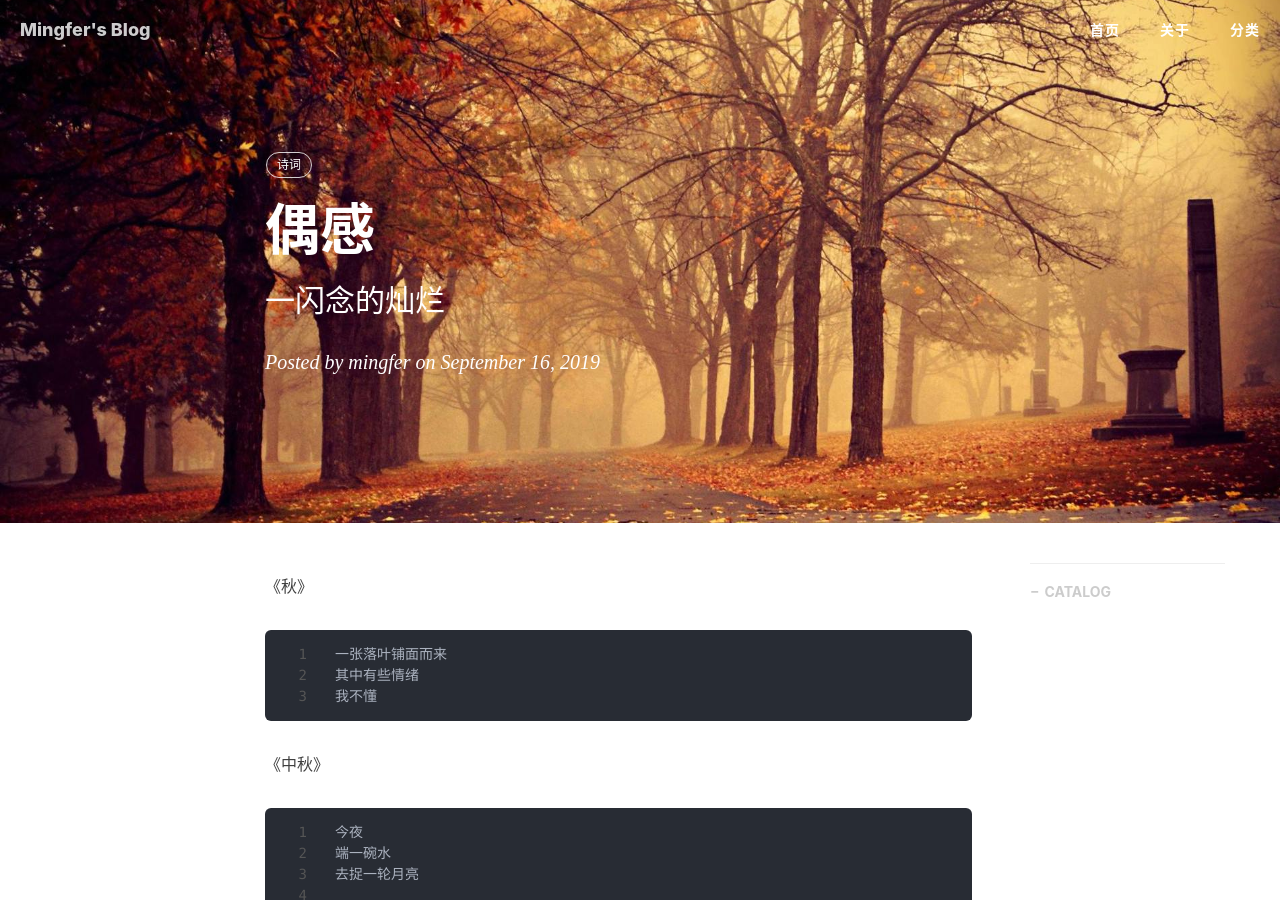
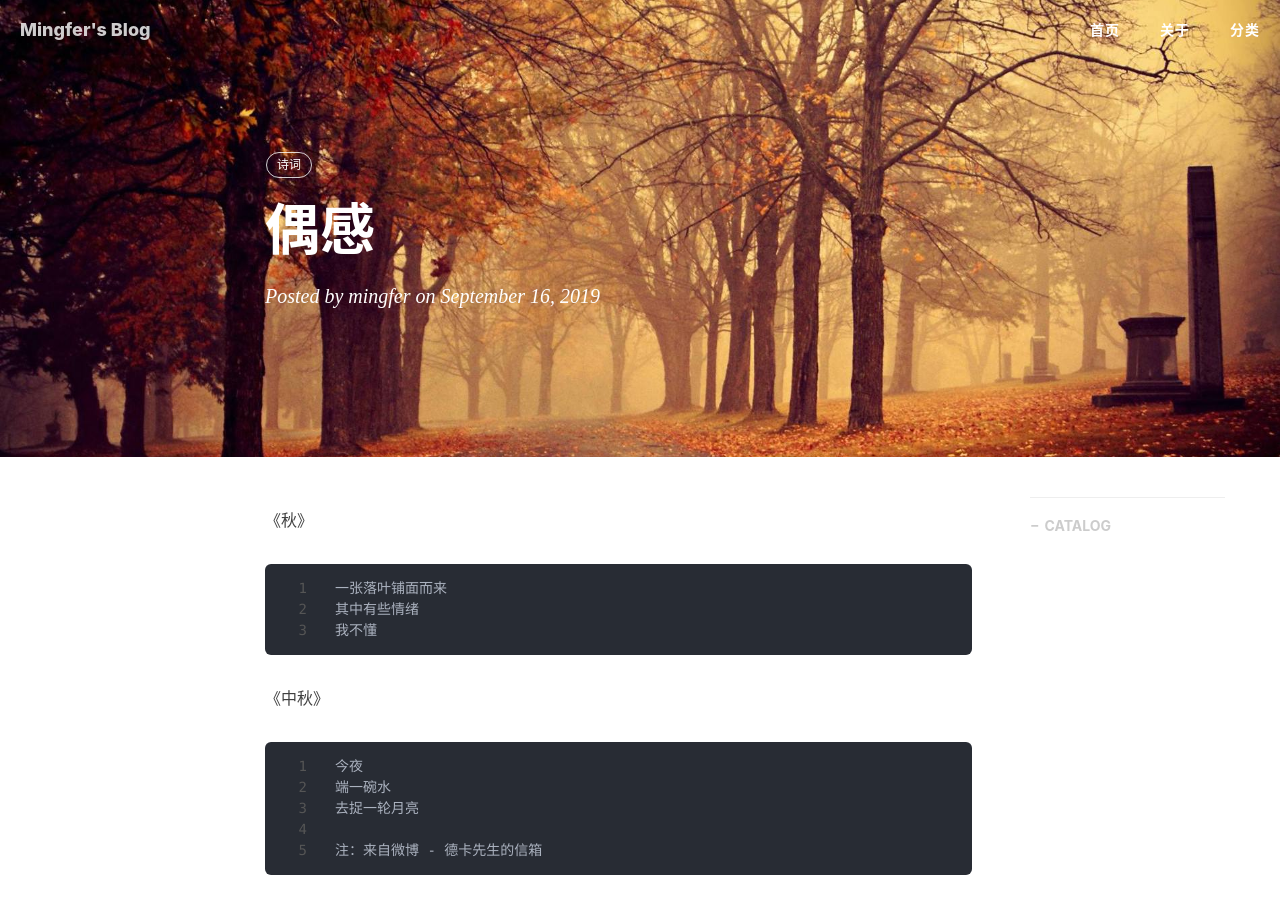
Before and after one commit to mingfer/mingfer.github.io, a Jekyll site: the page built from _posts/2019-09-16-偶感.md, in a window 1280 px wide and 900 px high. Built offline with Jekyll 4.4.1, drawn with Linux system fonts in a browser that asks for light colours; nearby versions of some CDN libraries; comment, search, counter and statistics services are not loaded.

Commit message:
文档修正

```diff
--- a/_posts/2019-09-16-偶感.md
+++ b/_posts/2019-09-16-偶感.md
@@ -1,7 +1,6 @@
 ---
 layout: post
 title: "偶感"
-subtitle: "一闪念的灿烂"
 date: 2019-09-16 22:00:00
 author: "mingfer"
 header-img: "img/post/graduate-bg.jpg"
```
Also changed, not shown: _posts/2019-09-26-use-bc-java.md (+0 -2 lines).
